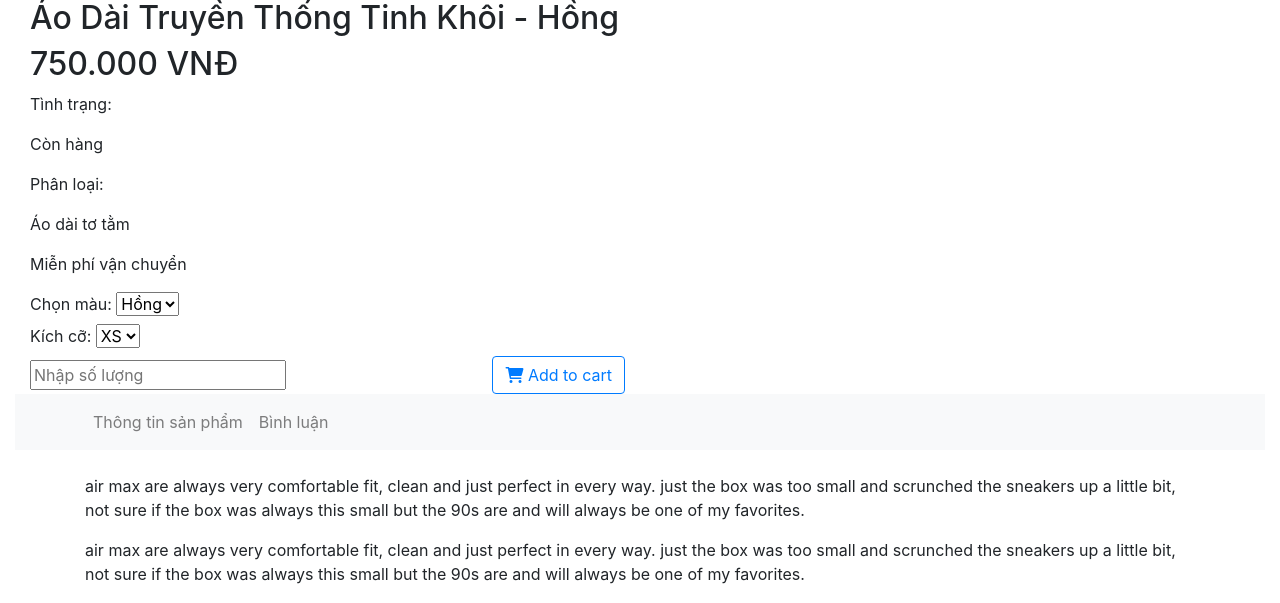
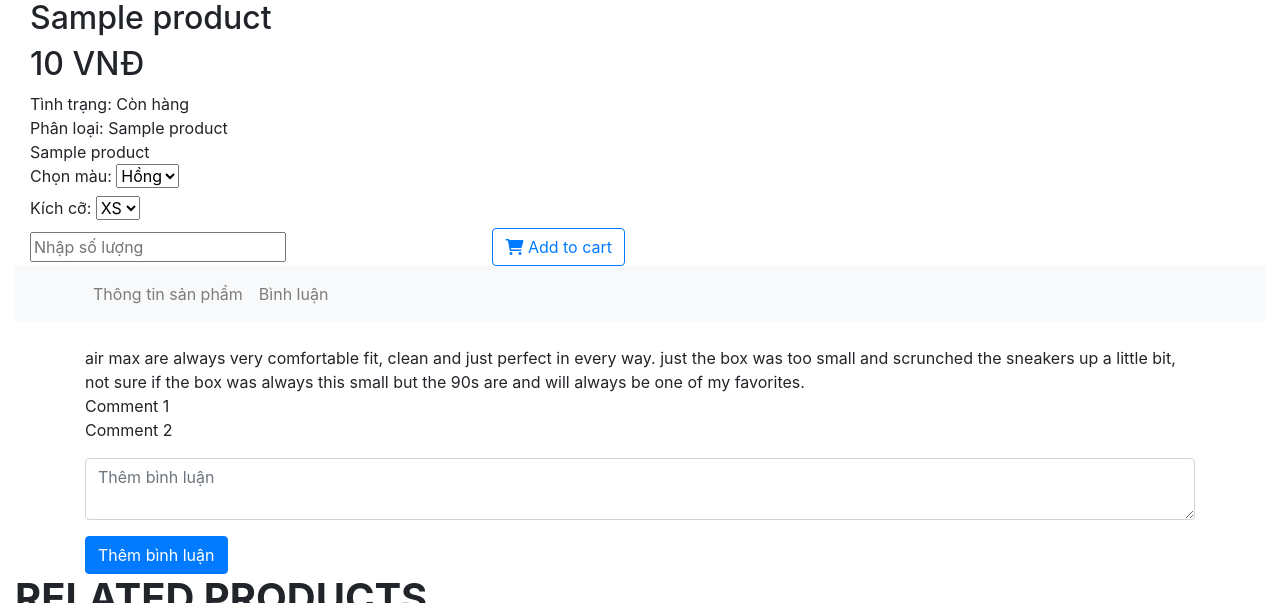
Before and after one commit to NguyenNgan03/aodai_store, a PHP site: template app/views/users/Products/detail.php in a window 1280 px wide. Shown: the part 1195-1798 px from the top of the page. Run offline with PHP 8.4, Linux system fonts and the light colour scheme; the template is opened without the code that fills it: most values are stand-ins (such as "Sample title", 1, 10 or a date in 2020); grey boxes marked "Sample" are stand-in pictures.

Commit message:
fixDetail

```diff
--- a/app/views/users/Products/detail.php
+++ b/app/views/users/Products/detail.php
@@ -5,19 +5,19 @@
       <div class="col-lg-6 col-md-12 col-sm-12">
         <div class="w3-container">
           <div class="w3-content" style="max-width:400px">
-            <img class="mySlides" src="../image/image1.png" style="width:90%">
-            <img class="mySlides" src="../image/image2.png" style="width:90%;display:none">
-            <img class="mySlides" src="../image/image3.png" style="width:90%;display:none">
+            <img class="mySlides" src="<?= $products['image1']; ?>" style="width:90%">
+            <img class="mySlides" src="<?= $products['image2']; ?>" style="width:90%;display:none">
+            <img class="mySlides" src="<?= $products['image3']; ?>" style="width:90%;display:none">
 
             <div class="w3-row-padding w3-section">
               <div class="w3-col s4">
-                <img class="demo w3-opacity w3-hover-opacity-off" src="../image/image1.png" style="width:100%;cursor:pointer" onclick="currentDiv(1)">
+                <img class="demo w3-opacity w3-hover-opacity-off" src="<?= $products['image1']; ?>" style="width:100%;cursor:pointer" onclick="currentDiv(1)">
               </div>
               <div class="w3-col s4">
-                <img class="demo w3-opacity w3-hover-opacity-off" src="../image/image2.png" style="width:100%;cursor:pointer" onclick="currentDiv(2)">
+                <img class="demo w3-opacity w3-hover-opacity-off" src="<?= $products['image2']; ?>" style="width:100%;cursor:pointer" onclick="currentDiv(2)">
               </div>
               <div class="w3-col s4">
-                <img class="demo w3-opacity w3-hover-opacity-off" src="../image/image3.png" style="width:100%;cursor:pointer" onclick="currentDiv(3)">
+                <img class="demo w3-opacity w3-hover-opacity-off" src="<?= $products['image3']; ?>" style="width:100%;cursor:pointer" onclick="currentDiv(3)">
               </div>
             </div>
           </div>
@@ -25,19 +25,19 @@
       </div>
       <div class="col-lg-6 col-md-12 col-sm-12">
         <div class="especialy">
-          <h2 class="main_name_product">Áo Dài Truyền Thống Tinh Khôi - Hồng</h2>
+          <h2 class="main_name_product"><?= $products['name']; ?></h2>
 
           <div class="infor">
-            <h2 class="highlight">750.000 VNĐ</h2>
+            <h2 class="highlight"><?= $products['price'];?> VNĐ</h2>
             <div class="status">
-              <p>Tình trạng:</p>
-              <p>Còn hàng</p>
+              <span>Tình trạng:</span>
+              <span>Còn hàng</span>
             </div>
             <div class="category">
-              <p>Phân loại:</p>
-              <p>Áo dài tơ tằm</p>
+              <span>Phân loại:</span>
+              <span><?= $products['category_name']; ?></span>
             </div>
-            <p>Miễn phí vận chuyển</p>
+            <span><?= $products['discount_name']; ?></span>
           </div>
 
           <div class="choose">
@@ -91,26 +91,11 @@
       <div class="mainText">
         <!-- Your product information content here -->
         <!-- <h1>Thông tin sản phẩm</h1> -->
-        <p class="descriptions_product">air max are always very comfortable fit, clean and just perfect
+        <span class="descriptions_product">air max are always very comfortable fit, clean and just perfect
           in every way. just the box was too small and scrunched the
           sneakers up a little bit, not sure if the box was always this
           small but the 90s are and will always be one of my
-          favorites.</p>
-        <p class="descriptions_product">air max are always very comfortable fit, clean and just perfect
-          in every way. just the box was too small and scrunched the
-          sneakers up a little bit, not sure if the box was always this
-          small but the 90s are and will always be one of my
-          favorites.</p>
-        <p class="descriptions_product">air max are always very comfortable fit, clean and just perfect
-          in every way. just the box was too small and scrunched the
-          sneakers up a little bit, not sure if the box was always this
-          small but the 90s are and will always be one of my
-          favorites.</p>
-        <p class="descriptions_product">air max are always very comfortable fit, clean and just perfect
-          in every way. just the box was too small and scrunched the
-          sneakers up a little bit, not sure if the box was always this
-          small but the 90s are and will always be one of my
-          favorites.</p>
+          favorites.</span>
       </div>
 
       <!-- Comment section -->
@@ -140,33 +125,6 @@
             </div>
           </div>
         </div>
-        <div class="item-product">
-          <img class="img-product" src="../image/image6.png">
-          <div>
-            <h3 class="name-product"></h3>
-            <div class="price">
-              <span class="price-count">750.000 VNĐ</span>
-            </div>
-          </div>
-        </div>
-        <div class="item-product">
-          <img class="img-product" src="../image/image7.png">
-          <div>
-            <h3 class="name-product"></h3>
-            <div class="price">
-              <span class="price-count">750.000 VNĐ</span>
-            </div>
-          </div>
-        </div>
-        <div class="item-product">
-          <img class="img-product" src="../image/image8.png">
-          <div>
-            <h3 class="name-product"></h3>
-            <div class="price">
-              <span class="price-count">750.000 VNĐ</span>
-            </div>
-          </div>
-        </div>
       </div>
     </div>
   </div>
--- a/app/views/users/home/homePage.php
+++ b/app/views/users/home/homePage.php
@@ -64,3 +64,4 @@
       </div>
     <?php endfor; ?>
   </div>
+</div>
--- a/app/views/users/temlate.php
+++ b/app/views/users/temlate.php
@@ -30,7 +30,7 @@
 
     <link rel="stylesheet" href="https://stackpath.bootstrapcdn.com/font-awesome/4.7.0/css/font-awesome.min.css">
     <script src="https://cdn.jsdelivr.net/npm/axios/dist/axios.min.js"></script>
-    <link rel="stylesheet" href="detail.css">
+    <link rel="stylesheet" href="app\views\public\css\detail.css">
     <link rel="stylesheet" href="https://cdnjs.cloudflare.com/ajax/libs/font-awesome/5.15.4/css/all.min.css" />
     <link rel="stylesheet" href="https://maxcdn.bootstrapcdn.com/bootstrap/3.4.1/css/bootstrap.min.css">
     <script src="https://ajax.googleapis.com/ajax/libs/jquery/3.6.4/jquery.min.js"></script>
```
Also changed, not shown: app/views/public/css/detail.css (+199 -101 lines). Lines whose indentation alone changed are shown as unchanged.
